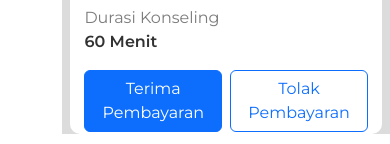
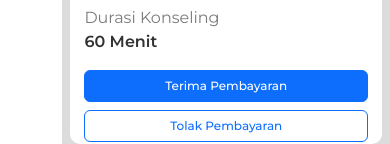
Before and after one commit to Capstone-Mental-Health-Care-Group-6/frontent-dekstop-admin, a React (Vite) app: page /admin-transaksi-user/transaksi-tertunda/detail-transaksi-user/1000 in a window 390 px wide. Shown: the part 1070-1214 px from the top of the page. Built offline with nearby package versions, Linux system fonts and the light colour scheme.

Commit message:
update responsive button detail transaksi

```diff
--- a/src/pages/DetailTransaksiUser/DetailTransaksiUser.jsx
+++ b/src/pages/DetailTransaksiUser/DetailTransaksiUser.jsx
@@ -56,10 +56,9 @@ function DetailTransaksiUser() {
                             <ItemDataTransaksi title={'Nama Dokter'} text={item.nama_dokter} />
                             <ItemDataTransaksi title={'Durasi Konseling'} text={item.durasi_Konseling} />
                             <div className="button-pembayaran">
-                                <div className="d-flex gap-2">
-                                    <Button className='btn btn-primary w-100' text={'Terima Pembayaran '} />
-                                    <Button bsTogle={'modal'} bsTarget={'#exampleModal'} className='btn text-primary border-primary w-100' text={'Tolak  Pembayaran'} />
-
+                                <div className="d-flex flex-md-row flex-column  gap-2">
+                                    <Button className='btn btn-primary w-100 fw-medium' text={'Terima Pembayaran '} />
+                                    <Button className='btn text-primary border-primary w-100 fw-medium' bsTogle={'modal'} bsTarget={'#exampleModal'} text={'Tolak  Pembayaran'} />
                                 </div>
                             </div>
 
@@ -105,7 +104,7 @@ function DetailTransaksiUser() {
                                             </div>
                                             <div className={`form-floating mt-3 ${modalTextArea}`}>
                                                 <h5 className='text-black'>Tuliskan alasan Penolakan</h5>
-                                                <textarea
+                                                <textarea style={{ minHeight: '10vh' }}
                                                     className="form-control w-100"
                                                     id="floatingTextarea2"
                                                 />
--- a/src/pages/DetailTransaksiUser/DetailTransaksiUser.style.css
+++ b/src/pages/DetailTransaksiUser/DetailTransaksiUser.style.css
@@ -51,6 +51,12 @@
     padding: 6px 12px;
 }
 
+@media screen and (max-width: 1172px) {
+    #detail-transaksi .detail-wrapper .button-pembayaran .d-flex button {
+        font-size: 12px;
+    }
+}
+
 @media screen and (max-width: 1166px) {
     #detail-transaksi .row .col:nth-child(2) .bukti-transfer {
         width: 100%;
@@ -98,6 +104,7 @@
 
     }
 
+
 }
 
 @media screen and (max-width: 370px) {
```
